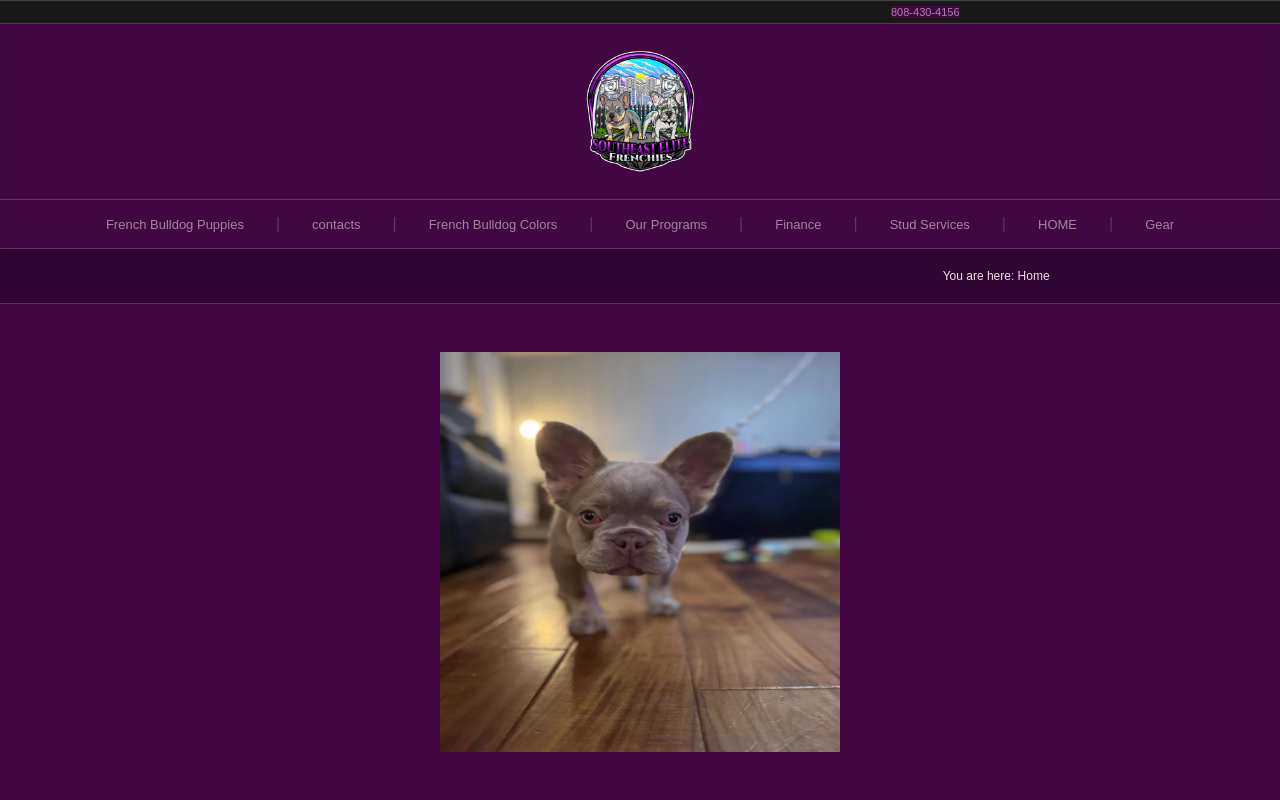
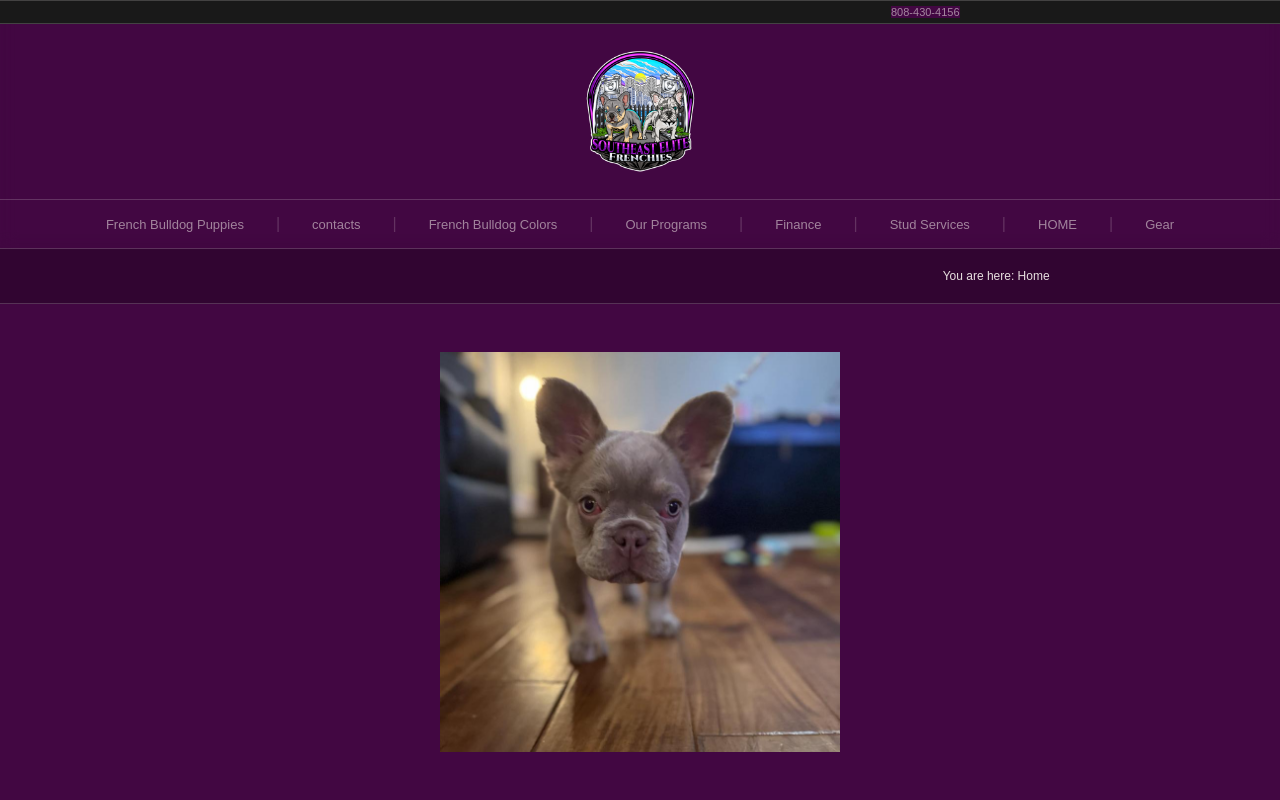
Before and after one commit to Abdul-hameed1184/dog-breed-project, a React (Vite) app: page / in a window 1280 px wide. Shown: the top 800 px of the page. Built offline with nearby package versions, Linux system fonts and the light colour scheme.

Commit message:
Update index.css

```diff
--- a/src/assets/style/index.css
+++ b/src/assets/style/index.css
@@ -32,7 +32,9 @@
   background: #8a005a; /* Color of the scrollbar thumb on hover */
 }
 
-
+img{
+  object-fit: cover;
+}
 @keyframes appear {
   from {
     opacity: 0;
```
